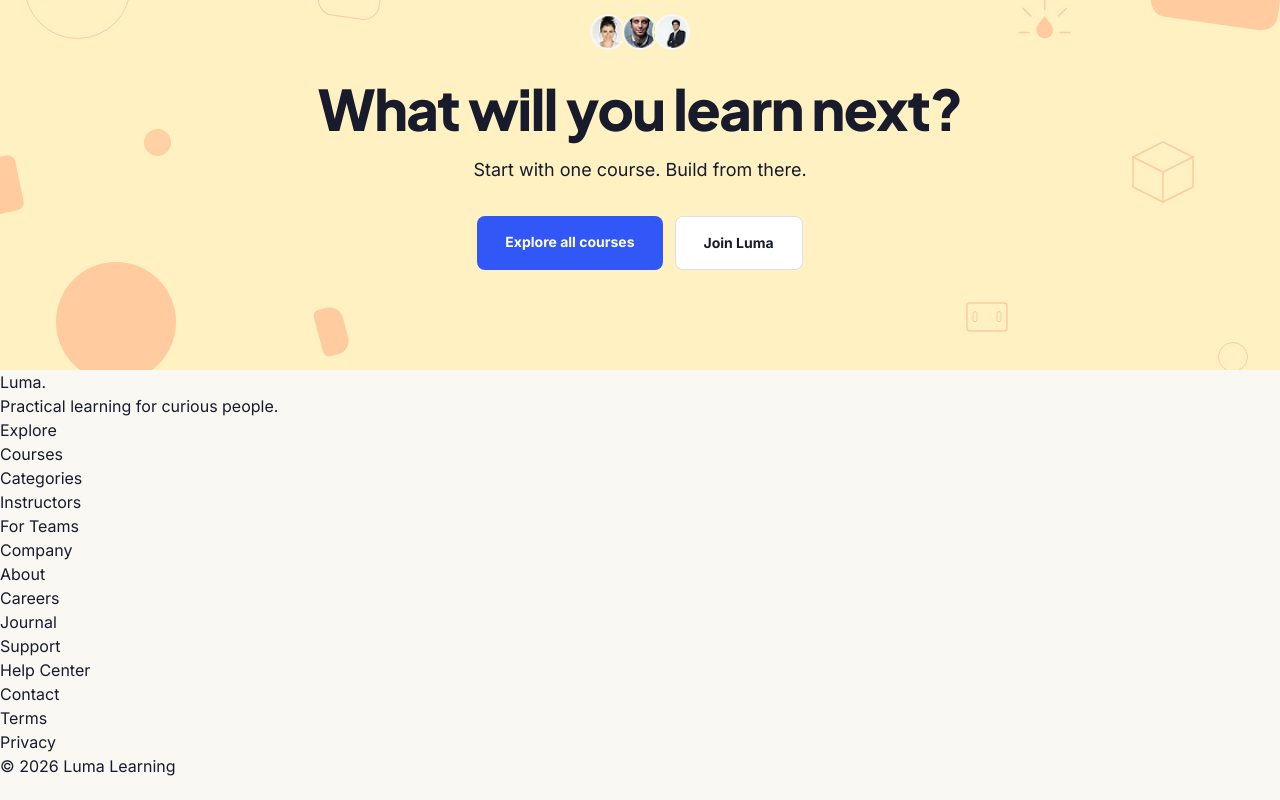
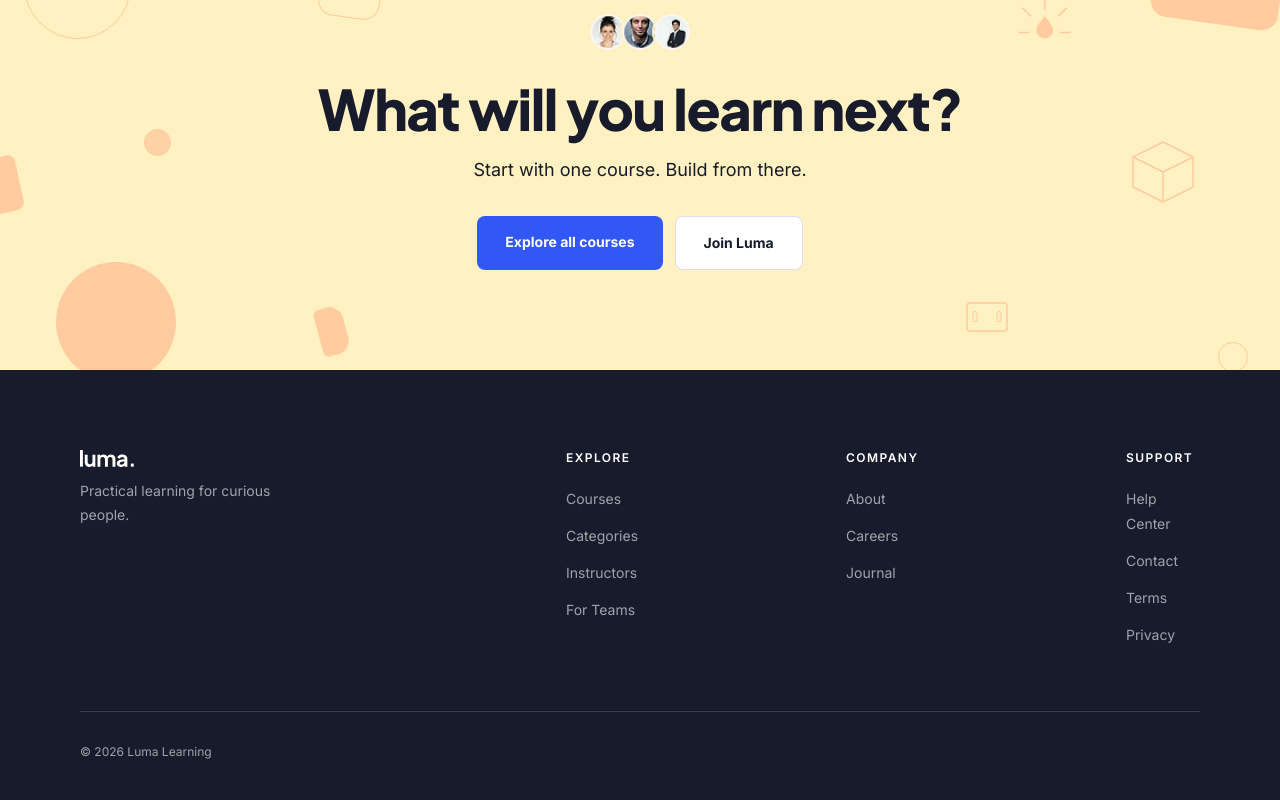
Before and after one commit to nicolas-davila/buzzvel-test-frontend, a Next.js app: page / in a window 1280 px wide. Shown: the part 4873-5673 px from the top of the page. Before the commit the page ends 5651 px from the top, so only its background shows below. Built offline with nearby package versions, Linux system fonts and the light colour scheme.

Commit message:
feat: style footer with brand, link columns and copyright

```diff
--- a/src/components/Footer.tsx
+++ b/src/components/Footer.tsx
@@ -1,29 +1,53 @@
+import Image from "next/image";
+import Link from "next/link";
 import { footerColumns } from "@/data/footer";
+import Container from "./Container";
 
 export default function Footer() {
     return (
-        <footer>
-            <div>
-                <a href="#">Luma.</a>
-                <p>Practical learning for curious people.</p>
-            </div>
-            <nav aria-label="Footer">
-                {footerColumns.map((footerColumn) =>
-                        <div key={footerColumn.title}>
-                            <h3>{footerColumn.title}</h3>
-                            <ul>
-                                {footerColumn.links.map((link) =>
-                                        <li key={link.label}>
-                                            <a href={link.href}>{link.label}</a>
-                                        </li>
-                                    )
-                                }
+        <footer className="bg-foreground pt-16 pb-10 text-white md:pt-20">
+            <Container>
+                <div className="grid gap-10 md:grid-cols-3 lg:grid-cols-[446px_240px_240px_1fr]">
+                    <div className="md:col-span-3 lg:col-span-1">
+                        <Link href="/" aria-label="Luma home">
+                            <Image
+                                src="/luma.svg"
+                                alt="Luma"
+                                width={54}
+                                height={17}
+                                className="brightness-0 invert"
+                            />
+                        </Link>
+                        <p className="mt-3 max-w-[220px] text-sm leading-6 text-white/60">
+                            Practical learning for curious people.
+                        </p>
+                    </div>
+
+                    {footerColumns.map((footerColumn) => (
+                        <nav key={footerColumn.title} aria-label={footerColumn.title}>
+                            <h3 className="text-xs leading-4 font-semibold uppercase tracking-[0.12em]">
+                                {footerColumn.title}
+                            </h3>
+                            <ul className="mt-5 flex flex-col gap-3">
+                                {footerColumn.links.map((link) => (
+                                    <li key={link.label}>
+                                        <a
+                                            href={link.href}
+                                            className="text-sm leading-6 text-white/60 transition-colors hover:text-white motion-reduce:transition-none"
+                                        >
+                                            {link.label}
+                                        </a>
+                                    </li>
+                                ))}
                             </ul>
-                        </div>
-                    )
-                }
-            </nav>
-            <p>© 2026 Luma Learning</p>
+                        </nav>
+                    ))}
+                </div>
+
+                <p className="mt-16 border-t border-white/15 pt-8 text-xs leading-4 text-white/60">
+                    © 2026 Luma Learning
+                </p>
+            </Container>
         </footer>
     );
 }
```
